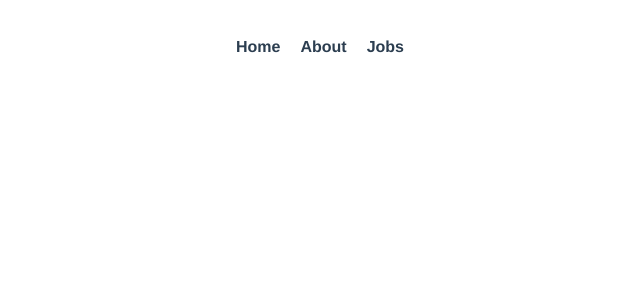
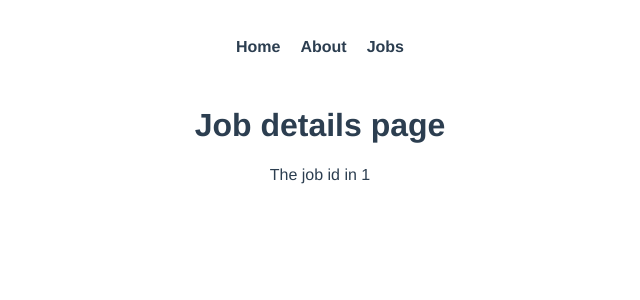
Before and after one commit to PrenitaVulpo/ninja-jobs, a Vue app: page /jobs/1 in a window 1280 px wide. Before the commit this address had no page. Shown: the top 300 px of the page, without its empty margins (320-960 px from the left). Built offline with nearby package versions, Linux system fonts and the light colour scheme.

Commit message:
added dynamic links

```diff
--- a/src/router/index.js
+++ b/src/router/index.js
@@ -2,6 +2,7 @@
 import Home from '../views/Home.vue'
 import About from '../views/About.vue'
 import Jobs from '../views/Jobs/Jobs.vue'
+import JobDetails from '../views/Jobs/JobDetails.vue'
 
 const routes = [
   {
@@ -18,6 +19,11 @@
     path: '/jobs',
     name: 'Jobs',
     component: Jobs
+  },
+  {
+    path: '/jobs/:id',
+    name: 'JobDetails',
+    component: JobDetails
   }
 ]
 
--- /dev/null
+++ b/src/views/Jobs/JobDetails.vue
@@ -0,0 +1,18 @@
+<template>
+	<h1>Job details page</h1>
+	<p>The job id in {{ id }}</p>
+</template>
+
+<script>
+export default {
+	data() {
+		return {
+			id: this.$route.params.id
+		}
+	},
+}
+</script>
+
+<style>
+
+</style>
--- a/src/views/Jobs/Jobs.vue
+++ b/src/views/Jobs/Jobs.vue
@@ -1,7 +1,9 @@
 <template>
   <h1>Jobs</h1>
   <div v-for="job in jobs" :key="job.id">
-    <h2>{{ job.title }}</h2>
+    <router-link :to="{ name: 'JobDetails', params: { id: job.id}}">
+	    <h2>{{ job.title }}</h2>
+		</router-link>
   </div>
 </template>
 
```
Also changed, not shown: src/views/Jobs/JobsDetails.vue (deleted).
